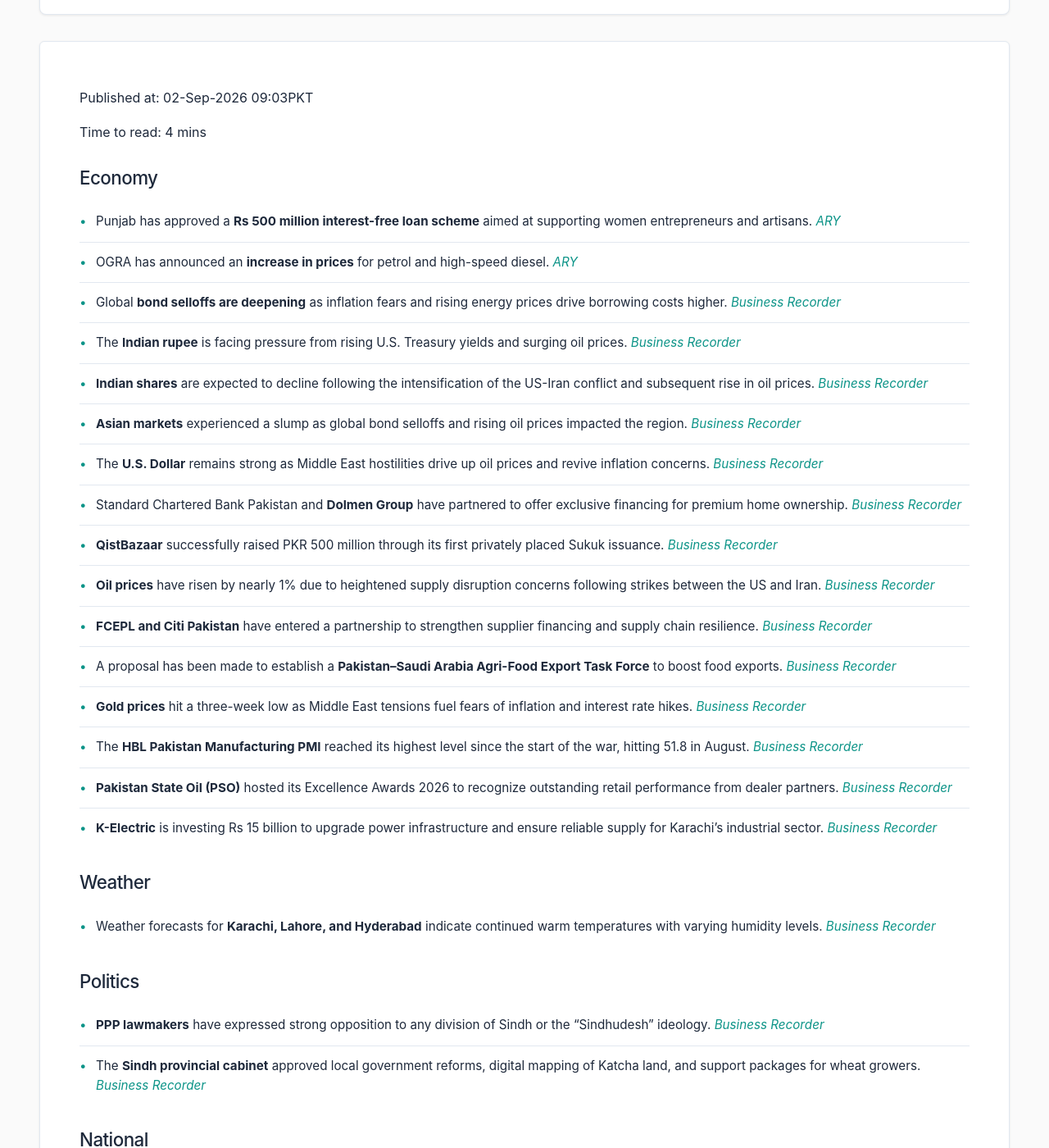
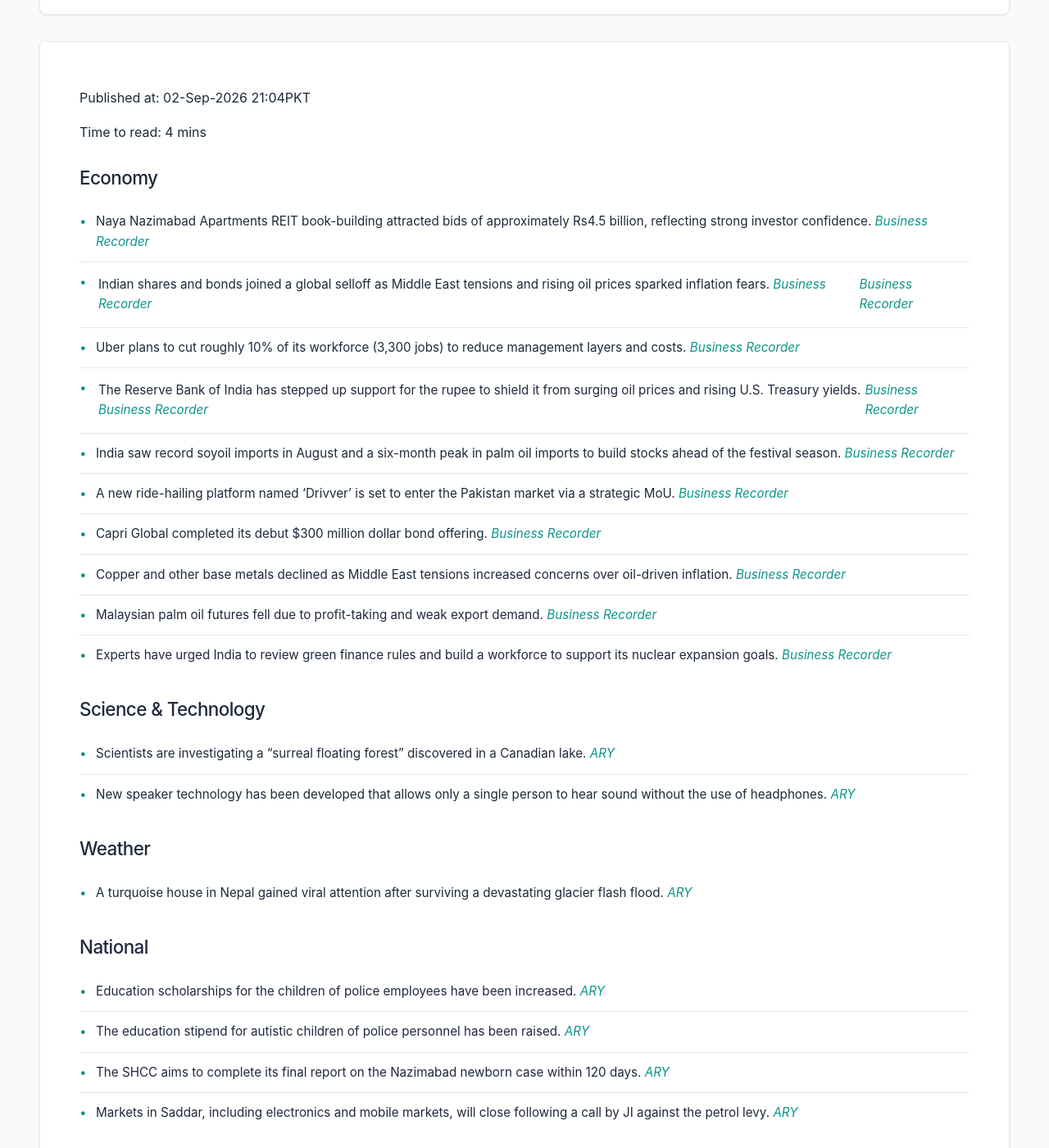
Before and after one commit to zsubzwary/news, a Jekyll site: the page built from en/index.md, in a window 1280 px wide and 1400 px high, scrolled down 209 px. Shown: the whole window at 82% size. Built offline with Jekyll 4.4.1, drawn with Linux system fonts in a browser that asks for light colours; some web fonts are replaced; comment, search, counter and statistics services are not loaded; some of the changed text lies outside the part shown.

Commit message:
DateTime; 2026-09-02T16:04:28.578Z

```diff
--- a/en/index.md
+++ b/en/index.md
@@ -4,48 +4,49 @@ title: Pakistan News Briefing
 lang: en
 ---
 
-Published at: 02-Sep-2026 09:03PKT
+Published at: 02-Sep-2026 21:04PKT
 
 Time to read: 4 mins
 
 ### Economy
-- Punjab has approved a **Rs 500 million interest-free loan scheme** aimed at supporting women entrepreneurs and artisans. *[ARY](https://arynews.tv/punjab-approves-rs-500m-interest-free-loan-scheme-for-women-entrepreneurs-artisans)*
-- OGRA has announced an **increase in prices** for petrol and high-speed diesel. *[ARY](https://arynews.tv/petrol-high-speed-diesel-prices-increased-by-ogra)*
-- Global **bond selloffs are deepening** as inflation fears and rising energy prices drive borrowing costs higher. *[Business Recorder](https://www.brecorder.com/news/40437542/bond-selloff-deepens-as-inflation-oil-prices-jolt-markets)*
-- The **Indian rupee** is facing pressure from rising U.S. Treasury yields and surging oil prices. *[Business Recorder](https://www.brecorder.com/news/40437541/rbis-bid-to-lift-indian-rupee-put-to-test-by-oil-us-yields)*
-- **Indian shares** are expected to decline following the intensification of the US-Iran conflict and subsequent rise in oil prices. *[Business Recorder](https://www.brecorder.com/news/40437539/indian-shares-to-fall-as-widening-iran-conflict-sends-oil-higher)*
-- **Asian markets** experienced a slump as global bond selloffs and rising oil prices impacted the region. *[Business Recorder](https://www.brecorder.com/news/40437538/asian-markets-tumble-as-us-iran-fighting-lifts-oil-and-bond-yields)*
-- The **U.S. Dollar** remains strong as Middle East hostilities drive up oil prices and revive inflation concerns. *[Business Recorder](https://www.brecorder.com/news/40437537/dollar-holds-firm-as-middle-east-hostilities-lift-oil)*
-- Standard Chartered Bank Pakistan and **Dolmen Group** have partnered to offer exclusive financing for premium home ownership. *[Business Recorder](https://www.brecorder.com/news/40437533/scb-dolmen-group-partner-to-introduce-exclusive-home-ownership)*
-- **QistBazaar** successfully raised PKR 500 million through its first privately placed Sukuk issuance. *[Business Recorder](https://www.brecorder.com/news/40437532/qistbazaar-raises-rs500m-through-privately-placed-sukuk)*
-- **Oil prices** have risen by nearly 1% due to heightened supply disruption concerns following strikes between the US and Iran. *[Business Recorder](https://www.brecorder.com/news/40437536/oil-up-nearly-1-as-us-and-iran-trade-fresh-strikes)*
-- **FCEPL and Citi Pakistan** have entered a partnership to strengthen supplier financing and supply chain resilience. *[Business Recorder](https://www.brecorder.com/news/40437530/fcepl-citi-pakistan-partner-to-strengthen-supplier-financing)*
-- A proposal has been made to establish a **Pakistan–Saudi Arabia Agri-Food Export Task Force** to boost food exports. *[Business Recorder](https://www.brecorder.com/news/40437529/establishment-of-pakistan-saudi-arabia-food-export-task-force-urged)*
-- **Gold prices** hit a three-week low as Middle East tensions fuel fears of inflation and interest rate hikes. *[Business Recorder](https://www.brecorder.com/news/40437535/gold-hits-over-3-week-low-as-mideast-tensions-fan-rate-hike-fears)*
-- The **HBL Pakistan Manufacturing PMI** reached its highest level since the start of the war, hitting 51.8 in August. *[Business Recorder](https://www.brecorder.com/news/40437449/hbl-pmi-manufacturing-activity-hits-highest-level-since-war-began)*
-- **Pakistan State Oil (PSO)** hosted its Excellence Awards 2026 to recognize outstanding retail performance from dealer partners. *[Business Recorder](https://www.brecorder.com/news/40437451/pso-hosts-excellence-awards-2026-for-dealer-partners)*
-- **K-Electric** is investing Rs 15 billion to upgrade power infrastructure and ensure reliable supply for Karachi's industrial sector. *[Business Recorder](https://www.brecorder.com/news/40437454/ke-investing-rs15bn-to-improve-power-infrastructure-chishti)*
+- Naya Nazimabad Apartments REIT book-building attracted bids of approximately Rs4.5 billion, reflecting strong investor confidence. *[Business Recorder](https://www.brecorder.com/news/40437605/naya-nazimabad-apartments-reit-book-building-attracts-total-bids-of-around-rs45bn)*
+- Indian shares and bonds joined a global selloff as Middle East tensions and rising oil prices sparked inflation fears. *[Business Recorder](https://www.brecorder.com/news/40437600/indian-bonds-join-global-debt-selloff-bruised-by-oil-and-us-treasury-yields)* | *[Business Recorder](https://www.brecorder.com/news/40437587/indian-shares-join-global-slide-as-mideast-woes-mount)*
+- Uber plans to cut roughly 10% of its workforce (3,300 jobs) to reduce management layers and costs. *[Business Recorder](https://www.brecorder.com/news/40437598/uber-plans-10-workforce-cut-to-trim-management-layers)*
+- The Reserve Bank of India has stepped up support for the rupee to shield it from surging oil prices and rising U.S. Treasury yields. *[Business Recorder](https://www.brecorder.com/news/40437597/indian-central-bank-steps-up-rupee-support-soaring-nri-deposits-bolster-firepower)* | *[Business Recorder](https://www.brecorder.com/news/40437588/rbi-backstop-keeps-indian-rupee-stable-blunting-importer-dollar-demand-impact)*
+- India saw record soyoil imports in August and a six-month peak in palm oil imports to build stocks ahead of the festival season. *[Business Recorder](https://www.brecorder.com/news/40437595/indias-soyoil-imports-hit-record-high-in-august-and-palm-six-month-peak-dealers-say)*
+- A new ride-hailing platform named ‘Drivver’ is set to enter the Pakistan market via a strategic MoU. *[Business Recorder](https://www.brecorder.com/news/40437594/new-ride-hailing-platform-drivver-set-to-enter-pakistan-market)*
+- Capri Global completed its debut $300 million dollar bond offering. *[Business Recorder](https://www.brecorder.com/news/40437593/capri-global-completes-debut-dollar-debt-sale)*
+- Copper and other base metals declined as Middle East tensions increased concerns over oil-driven inflation. *[Business Recorder](https://www.brecorder.com/news/40437591/copper-leads-base-metals-lower-as-middle-east-tensions-flare-up)*
+- Malaysian palm oil futures fell due to profit-taking and weak export demand. *[Business Recorder](https://www.brecorder.com/news/40437589/palm-falls-on-profit-taking-weak-demand)*
+- Experts have urged India to review green finance rules and build a workforce to support its nuclear expansion goals. *[Business Recorder](https://www.brecorder.com/news/40437590/india-urged-to-review-green-finance-rules-build-workforce-for-nuclear-expansion)*
+
+### Science & Technology
+- Scientists are investigating a "surreal floating forest" discovered in a Canadian lake. *[ARY](https://arynews.tv/surreal-floating-forest-in-canadian-lake-stumps-scientists-social-media-abuzz)*
+- New speaker technology has been developed that allows only a single person to hear sound without the use of headphones. *[ARY](https://arynews.tv/new-speakers-let-just-one-person-hear-the-sound-without-headphones)*
 
 ### Weather
-- Weather forecasts for **Karachi, Lahore, and Hyderabad** indicate continued warm temperatures with varying humidity levels. *[Business Recorder](https://www.brecorder.com/news/40437447/the-weather)*
-
-### Politics
-- **PPP lawmakers** have expressed strong opposition to any division of Sindh or the "Sindhudesh" ideology. *[Business Recorder](https://www.brecorder.com/news/40437450/ppp-lawmakers-oppose-any-division-of-sindh-sindhudesh-ideology)*
-- The **Sindh provincial cabinet** approved local government reforms, digital mapping of Katcha land, and support packages for wheat growers. *[Business Recorder](https://www.brecorder.com/news/40437455/sindh-lg-law-proposed-amendments-discussed)*
+- A turquoise house in Nepal gained viral attention after surviving a devastating glacier flash flood. *[ARY](https://arynews.tv/the-viral-turquoise-house-that-survived-the-devastating-nepalese-glacier-flash-flood)*
 
 ### National
-- The **FIA** has arrested four suspects involved in an alleged hawala network. *[ARY](https://arynews.tv/fia-arrests-four-suspects-over-alleged-hawala-network)*
-- A **Lahore citizen** reportedly died following an alleged push by a traffic warden. *[ARY](https://arynews.tv/lahore-citizen-dies-after-alleged-push-by-traffic-warden)*
-- The **University of Lahore (UoL)** will host an international conference to discuss the strategic implications of the Makkah Defence Agreement. *[Business Recorder](https://www.brecorder.com/news/40437534/uol-to-host-intl-moot-on-implications-of-makkah-pact)*
-- **FOSPAH** has emphasized the urgent need to create safer workplaces for women in Pakistan to combat harassment. *[Business Recorder](https://www.brecorder.com/news/40437531/need-stressed-to-make-workplaces-safer-workplaces-for-women)*
+- Education scholarships for the children of police employees have been increased. *[ARY](https://arynews.tv/education-scholarships-for-police-employees-children-increased)*
+- The education stipend for autistic children of police personnel has been raised. *[ARY](https://arynews.tv/education-stipend-for-autistic-children-of-police-personnel-raised)*
+- The SHCC aims to complete its final report on the Nazimabad newborn case within 120 days. *[ARY](https://arynews.tv/shcc-to-complete-final-report-on-nazimabad-newborn-case-within-120-days)*
+- Markets in Saddar, including electronics and mobile markets, will close following a call by JI against the petrol levy. *[ARY](https://arynews.tv/saddar-electronics-and-mobile-markets-to-close-on-jis-call-against-petrol-levy)*
 
 ### International
-- **US and Iran** have exchanged attacks, marking a significant escalation in the conflict. *[ARY](https://arynews.tv/us-and-iran-exchange-attacks-as-lull-in-war-appears-over)*
-- The **US military** completed a wave of strikes targeting IRGC air defense sites, radar systems, and maritime assets. *[Business Recorder](https://www.brecorder.com/news/40437540/us-military-says-it-completed-latest-wave-of-strikes-on-iran)*
-- Fresh **US airstrikes** were launched against Iran near the Strait of Hormuz. *[ARY](https://arynews.tv/us-launches-fresh-strikes-on-iran-around-strait-of-hormuz)*
-- The **Lindsay Clancy verdict** faces potential outcomes following a reported jury deadlock. *[ARY](https://arynews.tv/lindsay-clancy-verdict-five-ways-jury-could-decide-after-deadlock-report)*
+- During a visit to Egypt, Chinese President Xi Jinping urged Middle Eastern nations to reshape the region's security order. *[Business Recorder](https://www.brecorder.com/news/40437606/chinas-xi-urges-new-middle-east-security-framework-during-egypt-visit)*
+- A US aircraft carrier visited Thailand for a period of rest and relaxation. *[ARY](https://arynews.tv/us-aircraft-carrier-visits-thailand-for-well-deserved-rest-and-relaxation)*
+- Pakistan's Foreign Office stated that the Islamabad MoU remains a viable framework for US-Iran peace talks. *[Business Recorder](https://www.brecorder.com/news/40437604/islamabad-mou-remains-framework-for-us-iran-peace-talks-fo)*
+- Trump aides are seeking to prevent escalation in the Iran war before the November elections. *[Business Recorder](https://www.brecorder.com/news/40437601/trump-aides-seek-quiet-in-iran-war-but-say-attacks-may-intensify-after-november-elections)*
+- President Erdogan stated that Turkiye would consider higher-level relations or membership with the China and Russia-led security bloc. *[Business Recorder](https://www.brecorder.com/news/40437596/erdogan-says-turkiye-would-consider-full-membership-of-china-and-russia-led-security-bloc)*
 
 ### Sports
-- **South Africa** has appointed Mosimane as their new coach ahead of upcoming qualifiers. *[ARY](https://arynews.tv/south-africa-names-mosimane-new-coach-before-qualifiers)*
-- **Barcelona** has completed the signing of Brazilian striker Jesus. *[ARY](https://arynews.tv/barcelona-sign-brazilian-striker-jesus)*
-- **Newcastle** has signed Belgian forward Fernandez-Pardo. *[ARY](https://arynews.tv/newcastle-sign-belgium-forward-fernandez-pardo)*
+- India has replaced Sri Lanka as the host for the inaugural Women’s Champions Trophy 2027. *[ARY](https://arynews.tv/india-grabs-hosting-rights-for-inaugural-womens-champions-trophy-2027-from-sri-lanka)* | *[Business Recorder](https://www.brecorder.com/news/40437602/india-replace-sri-lanka-as-hosts-of-inaugural-womens-champions-trophy)*
+
+### Health
+- Punjab authorities have issued an alert regarding allergy medicine. *[ARY](https://arynews.tv/punjab-issues-alert-over-allergy-medicine)*
+- Proposed food warning labels in India are facing opposition from both health experts and food industry companies. *[Business Recorder](https://www.brecorder.com/news/40437592/too-weak-too-strict-indias-food-warning-labels-draw-fire-from-all-sides)*
+
+### Other
+- The film "Ink," debuting at the Venice Film Festival, explores Rupert Murdoch's impact on the British media establishment. *[Business Recorder](https://www.brecorder.com/news/40437603/venice-film-shows-murdoch-shaking-up-hidebound-britain)*
+- At the Venice Film Festival, Maggie Gyllenhaal highlighted the systemic barriers faced by women directors. *[Business Recorder](https://www.brecorder.com/news/40437599/venices-gyllenhaal-says-women-directors-face-systemic-barriers)*
```
